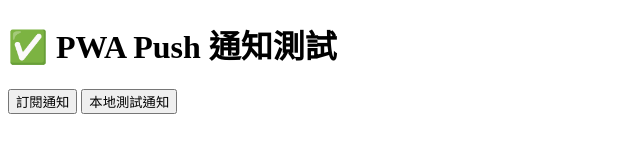
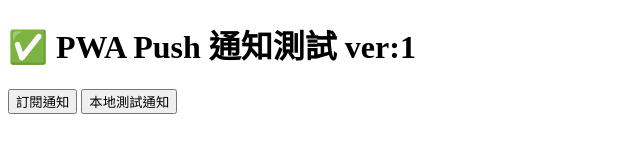
Before and after one commit to yobrohowru/yobrohowru.github.io, a plain HTML site: page index.html in a window 1280 px wide. Shown: the whole page, without its empty margins (0-640 px from the left). Drawn offline with Linux system fonts and the light colour scheme.

Commit message:
Update index.html

```diff
--- a/index.html
+++ b/index.html
@@ -11,7 +11,7 @@
   </head>
 
   <body>
-    <h1>✅ PWA Push 通知測試</h1>
+    <h1>✅ PWA Push 通知測試 ver:1</h1>
     <button id="subscribe">訂閱通知</button>
     <button id="notify">本地測試通知</button>
 
```
